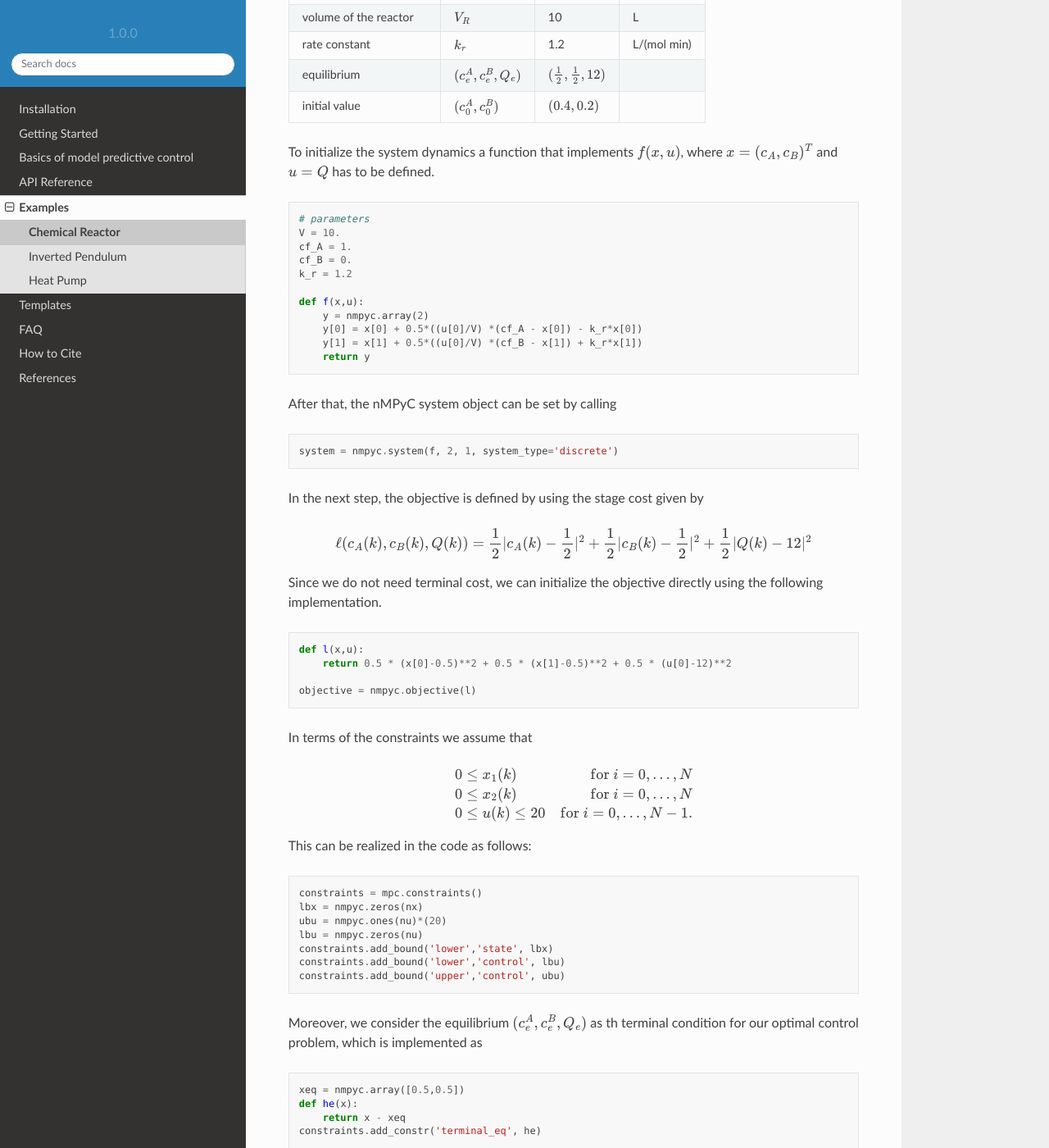
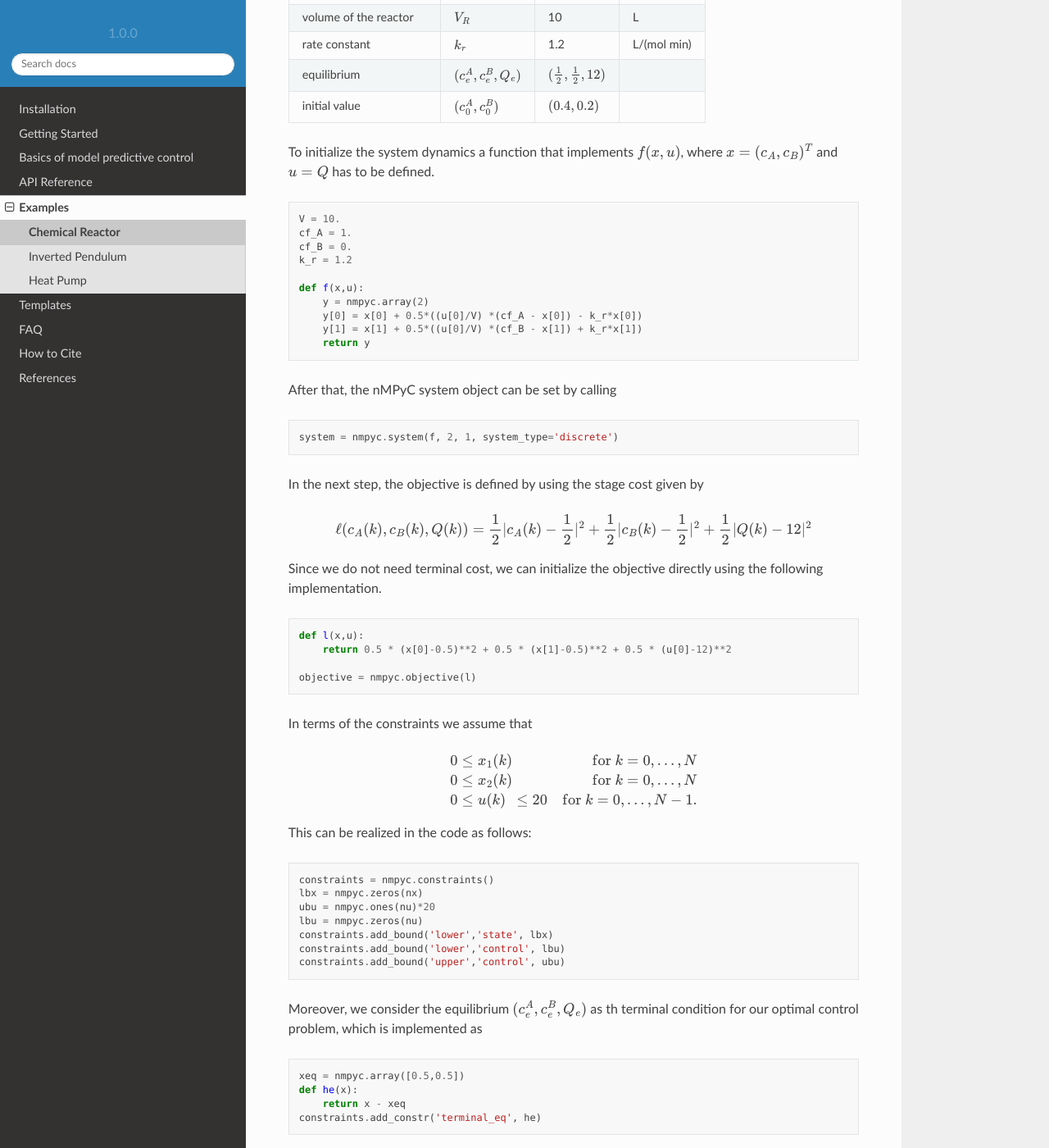
Before and after one commit to nMPyC/nmpyc, a Sphinx documentation site: the page built from docs/source/example/reactor.rst, in a window 1280 px wide and 1400 px high, scrolled down 639 px. Shown: the whole window at 82% size. Built offline with Sphinx 7.4.7 and the Read the Docs theme 2.0.0, drawn with Linux system fonts in a browser that asks for light colours; cross-references to code outside the pages are shown as plain code.

Commit message:
Update reactor.rst

```diff
--- a/docs/source/example/reactor.rst
+++ b/docs/source/example/reactor.rst
@@ -39,7 +39,6 @@
 
 .. code-block:: python
 
-   # parameters
    V = 10.
    cf_A = 1.
    cf_B = 0.
@@ -80,17 +79,17 @@
 
 .. math::
 
-   0 &\leq x_1(k) \quad &\text{for } i=0,\ldots,N \\
-   0 &\leq x_2(k) \quad &\text{for } i=0,\ldots,N \\
-   0 &\leq u(k) \leq 20 \quad &\text{for } i=0,\ldots,N-1.
+   0 &\leq x_1(k) & & \quad &\text{for } k=0,\ldots,N \\
+   0 &\leq x_2(k) & & \quad &\text{for } k=0,\ldots,N \\
+   0 &\leq u(k) &\leq 20 & \quad &\text{for } k=0,\ldots,N-1.
 
 This can be realized in the code as follows:
 
 .. code-block:: python
 
-   constraints = mpc.constraints()
+   constraints = nmpyc.constraints()
    lbx = nmpyc.zeros(nx)
-   ubu = nmpyc.ones(nu)*(20)
+   ubu = nmpyc.ones(nu)*20
    lbu = nmpyc.zeros(nu)
    constraints.add_bound('lower','state', lbx)
    constraints.add_bound('lower','control', lbu)
```
